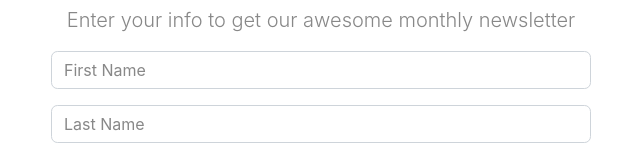
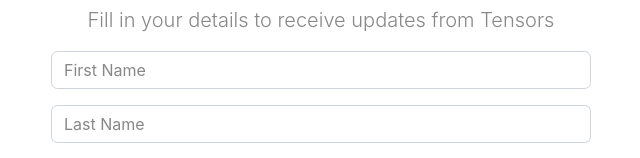
Before and after one commit to tensorsiitm/Newsletter, a website: page public/index.html in a window 1280 px wide. Shown: the part 206-364 px from the top of the page, 319-959 px from the left. Drawn offline with nearby package versions, Linux system fonts and the light colour scheme.

Commit message:
Changes in main page

```diff
--- a/public/index.html
+++ b/public/index.html
@@ -15,7 +15,7 @@
             <h1><i class="fas fa-newspaper fa-2x"></i></h1>
             <h1 class="display-4">Newsletter Signup</h1>
             <p class="lead">
-              Enter your info to get our awesome monthly newsletter
+              Fill in your details to receive updates from Tensors
             </p>
             <form action="/subscribe" method="POST">
               <div class="form-group">
```
